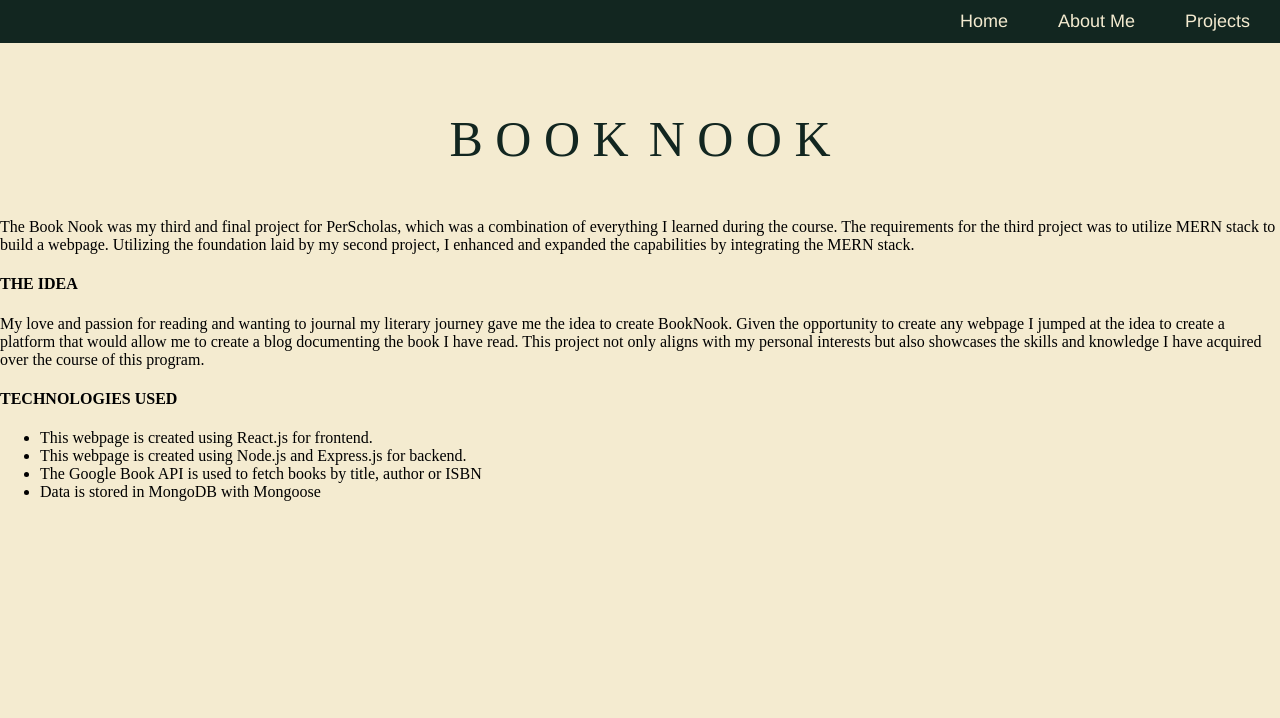
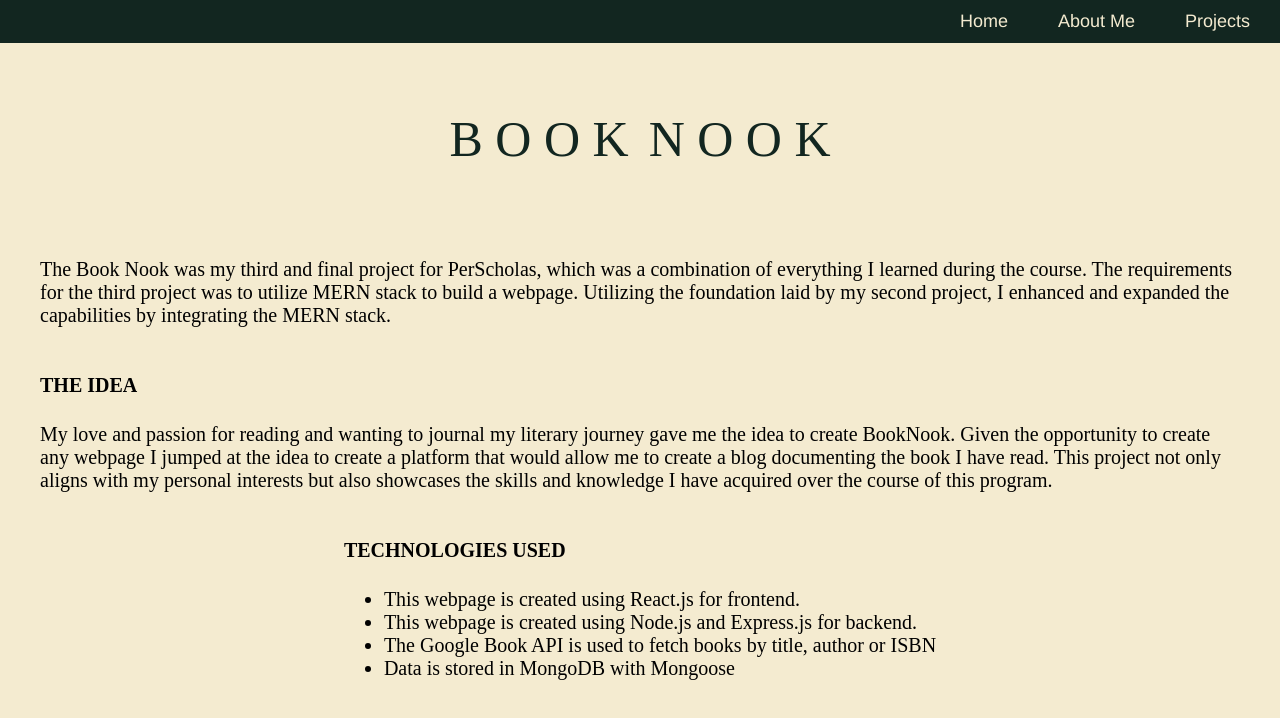
Before and after one commit to tahariabegum/portfolio, a React (Vite) app: page /booknook in a window 1280 px wide. Shown: the top 718 px of the page. Built offline with nearby package versions, Linux system fonts and the light colour scheme.

Commit message:
booknook

```diff
--- a/src/Components/BookNook.jsx
+++ b/src/Components/BookNook.jsx
@@ -2,7 +2,7 @@ import './ProjectsLink.css'
 
 export default function BookNook() {
     return (
-        <div>
+        <div >
             <div className = 'booknook-title'>
 
                 <div className = 'booknook'>
@@ -14,15 +14,17 @@ export default function BookNook() {
                 </div>
 
             </div>
-            <div>
-                <p>
-                    The Book Nook was my third and final project for PerScholas, which was a combination of everything I learned during the course.
-                    The requirements for the third project was to utilize MERN stack to build a webpage.
-                    Utilizing the foundation laid by my second project, I enhanced and expanded the capabilities by integrating the MERN stack.
-                </p>
+            <div className = 'booknook-container'>
+                <div className = 'booknook-content'>
+                    <p className = 'booknook-content'>
+                        The Book Nook was my third and final project for PerScholas, which was a combination of everything I learned during the course.
+                        The requirements for the third project was to utilize MERN stack to build a webpage.
+                        Utilizing the foundation laid by my second project, I enhanced and expanded the capabilities by integrating the MERN stack.
+                    </p>
+                </div>
 
-                <div>
-                    <h4> THE IDEA </h4>
+                <div className = 'booknook-content'>
+                    <h4 className = 'subtitles'> THE IDEA </h4>
                     <p>
                         My love and passion for reading and wanting to journal my literary journey gave me the idea to create BookNook.
                         Given the opportunity to create any webpage I jumped at the idea to create a platform that would allow me to create a blog documenting the book I have read.
@@ -30,8 +32,8 @@ export default function BookNook() {
                     </p>
                 </div>
 
-                <div>
-                    <h4> TECHNOLOGIES USED </h4>
+                <div className = 'booknook-content'>
+                    <h4 className = 'subtitles'> TECHNOLOGIES USED </h4>
                     <ul>
                         <li> This webpage is created using React.js for frontend. </li>
                         <li> This webpage is created using Node.js and Express.js for backend. </li>
--- a/src/Components/Project.jsx
+++ b/src/Components/Project.jsx
@@ -10,8 +10,8 @@ export default function Project () {
             </div>
             <div>
                 <div className = 'booknook-cont'>
+                    <a href = '/booknook'>
                     <img src = {booknook} className = 'booknook-pic' />
-                    <a href = '/booknook'>
 
                         <div className = 'booknook'>
                             B O O K
--- a/src/Components/ProjectsLink.css
+++ b/src/Components/ProjectsLink.css
@@ -1,3 +1,15 @@
+.booknook-container {
+    display: flex;
+    flex-direction: column;
+    justify-content: center;
+    align-items: center;
+    margin: 20px;
+    padding: 20px;
+    font-size: 20px;
+
+}
+
+
 .booknook-title {
     display: flex;
     justify-content: center;
```
